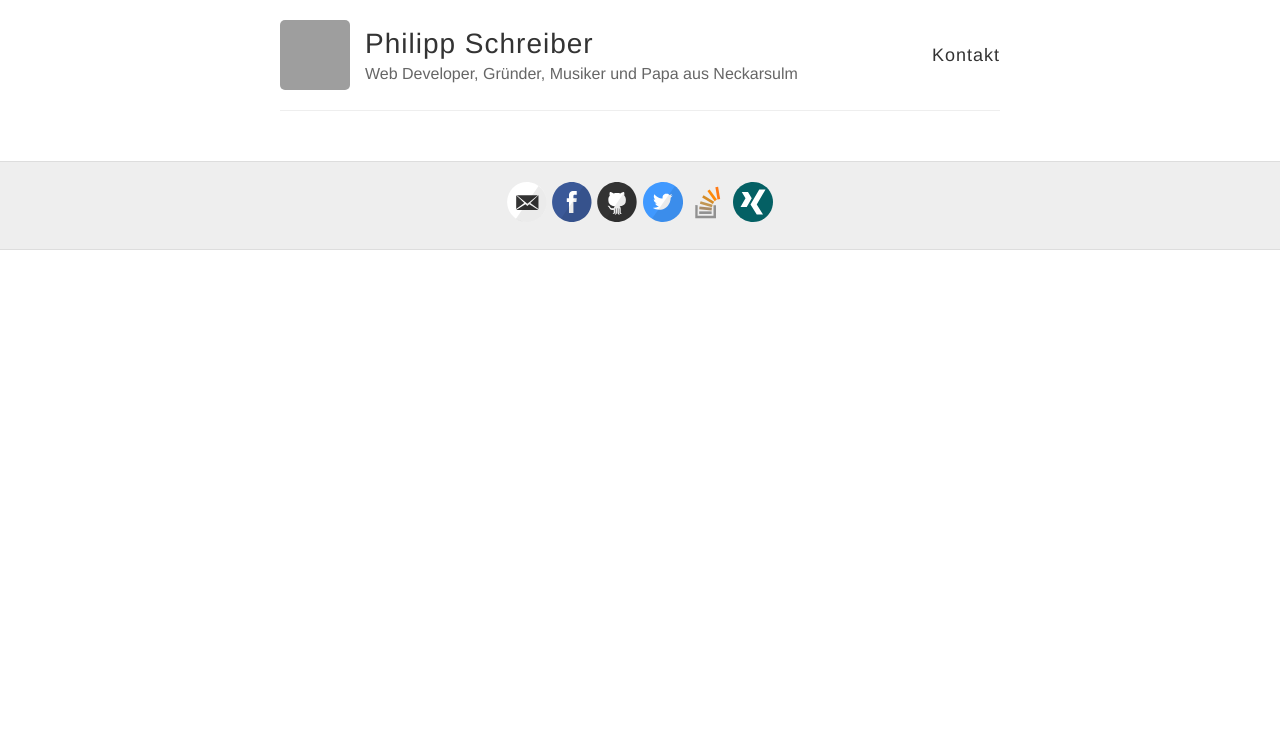
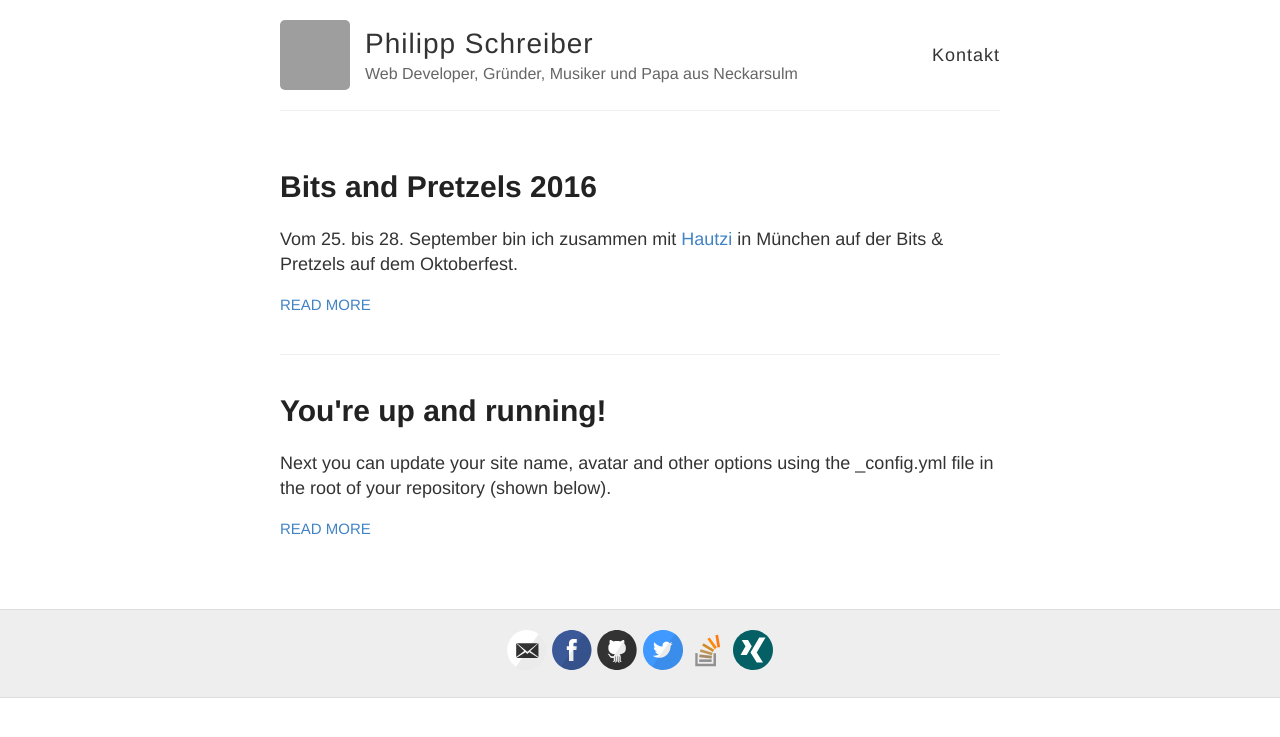
Before and after one commit to PhilippSchreiber/philippschreiber.github.io, a Jekyll site: the page built from events.html, in a window 1280 px wide. Shown: the top 737 px of the page. Built offline with Jekyll 4.4.1, drawn with Linux system fonts in a browser that asks for light colours; grey boxes are pictures that could not be loaded.

```diff
--- /dev/null
+++ b/_posts/2014-3-3-Hello-World.md
@@ -0,0 +1,10 @@
+---
+layout: post
+title: You're up and running!
+---
+
+Next you can update your site name, avatar and other options using the _config.yml file in the root of your repository (shown below).
+
+![_config.yml]({{ site.baseurl }}/images/config.png)
+
+The easiest way to make your first post is to edit this one. Go into /_posts/ and update the Hello World markdown file. For more instructions head over to the [Jekyll Now repository](https://github.com/barryclark/jekyll-now) on GitHub.
--- /dev/null
+++ b/_posts/2016-2-25-Bits-and-Pretzels.md
@@ -0,0 +1,6 @@
+---
+layout: post
+title: Bits and Pretzels 2016
+---
+
+Vom 25. bis 28. September bin ich zusammen mit [Hautzi](http://christoph-hautzinger.de/) in München auf der Bits & Pretzels auf dem Oktoberfest.
--- a/events.html
+++ b/events.html
@@ -1,7 +1,7 @@
 ---
 layout: default
 title: Events
-permalink: /blog/
+permalink: /events/
 ---
 
 <div class="posts">
```
